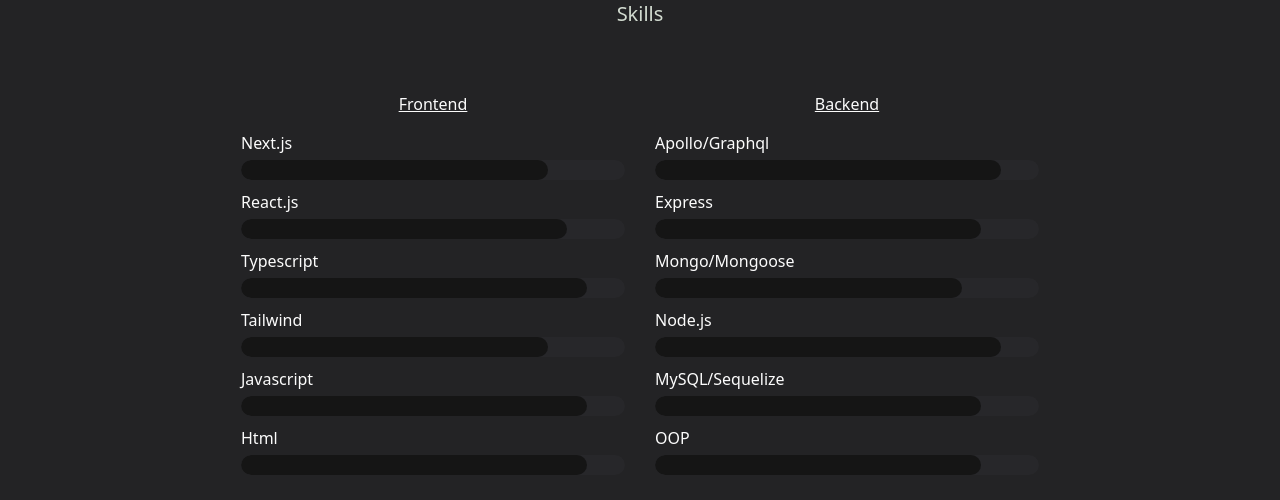
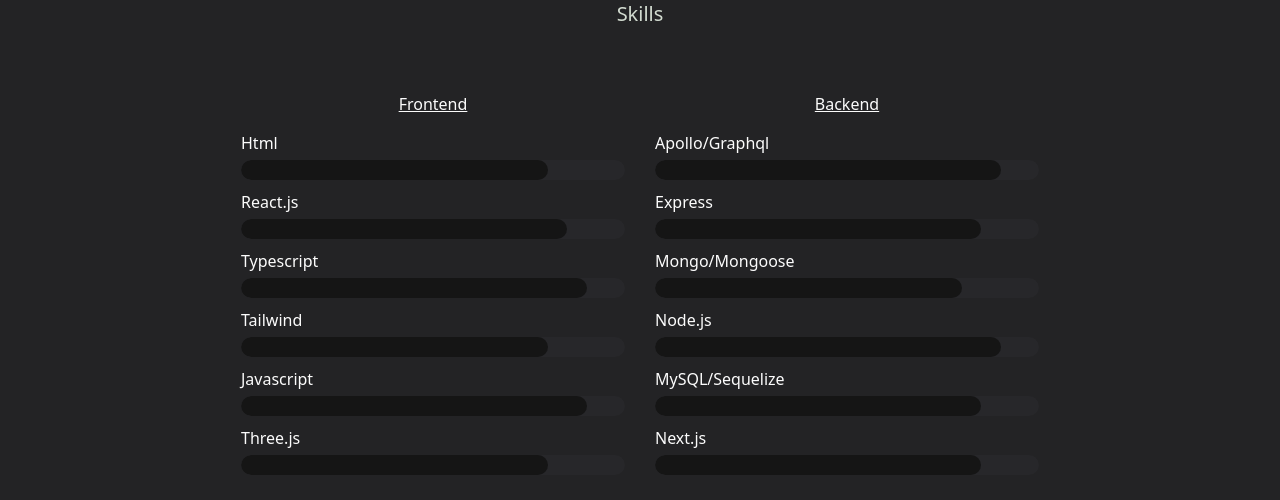
Before and after one commit to Micklitodev/DynamicPortfolio, a Next.js app: page / in a window 1280 px wide. Shown: the part 880-1380 px from the top of the page. Built offline with nearby package versions, Linux system fonts and the light colour scheme.

Commit message:
4.3.1
fixed skill section error.

```diff
--- a/component/skills.tsx
+++ b/component/skills.tsx
@@ -25,7 +25,7 @@
             <div className={styles.frontend}>
               <h2>Frontend</h2>
               <div>
-                <p className={styles.skilltag}>Next.js</p>
+                <p className={styles.skilltag}>Html</p>
                 <div className="h-5 w-60 sm:w-80 lg:w-96 overflow-hidden rounded-full bg-zinc-800">
                   <div
                     className={`eighty h-full rounded-full ${styles.barfillcolor}`}
@@ -55,10 +55,10 @@
                     className={`ninety h-full rounded-full ${styles.barfillcolor}`}
                   ></div>
                 </div>
-                <p className={styles.skilltag}> Html </p>
+                <p className={styles.skilltag}> Three.js </p>
                 <div className="h-5 w-60 sm:w-80 lg:w-96 overflow-hidden rounded-full bg-zinc-800">
                   <div
-                    className={`ninety h-full rounded-full ${styles.barfillcolor}`}
+                    className={`eighty h-full rounded-full ${styles.barfillcolor}`}
                   ></div>
                 </div>
               </div>
@@ -97,7 +97,7 @@
                     className={`eightyfive h-full rounded-full ${styles.barfillcolor}`}
                   ></div>
                 </div>
-                <p className={styles.skilltag}> OOP </p>
+                <p className={styles.skilltag}> Next.js </p>
                 <div className="h-5 w-60 sm:w-80 lg:w-96 overflow-hidden rounded-full bg-zinc-800">
                   <div
                     className={`eightyfive h-full rounded-full ${styles.barfillcolor}`}
```
